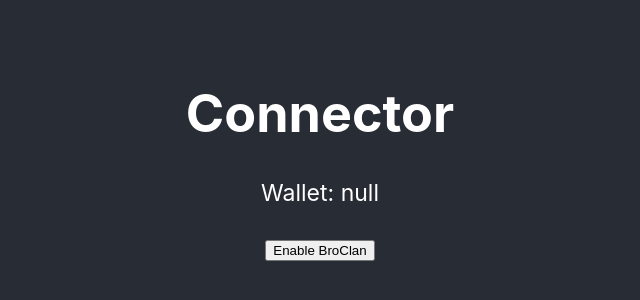
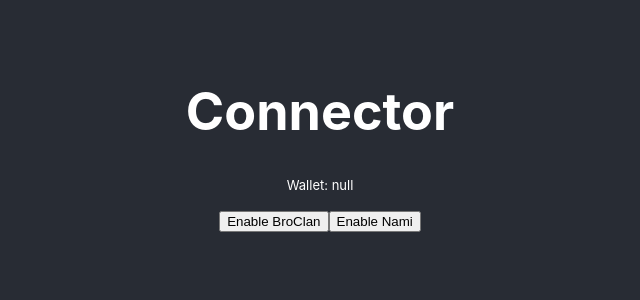
Before and after one commit to leo42/CIP-30-Extencion-MockApp, a React (Create React App) app in the folder mock-app/: page / in a window 1280 px wide. Shown: the part 246-546 px from the top of the page, without its empty margins (320-960 px from the left). Built offline with nearby package versions, Linux system fonts and the light colour scheme.

Commit message:
Create unsigned TX

```diff
--- a/mock-app/package.json
+++ b/mock-app/package.json
@@ -22,7 +22,10 @@
     "extends": [
       "react-app",
       "react-app/jest"
-    ]
+    ],
+    "env": {
+      "es2020": true
+    }
   },
   "browserslist": {
     "production": [
--- /dev/null
+++ b/mock-app/src/components/connector.css
@@ -0,0 +1,8 @@
+.connector p {
+    display: block;
+    font-size: 13px;
+    word-wrap: break-word;
+    overflow-wrap: break-word;
+    word-break: break-all; /* added property */
+    margin-bottom: 0.5rem;
+}
--- a/mock-app/src/components/connector.js
+++ b/mock-app/src/components/connector.js
@@ -1,6 +1,7 @@
 import React from 'react';
 import { useEffect, useState } from 'react';
-import {Lucid } from 'lucid-cardano'
+import {Blockfrost, Lucid , C } from 'lucid-cardano'
+import "./connector.css"
 // This is the connector component. It is the component that will be used to connect to the wallet under cardano.wallet and interact with the blockchain.
 
 function Connector() {
@@ -23,15 +24,36 @@
     const [txId, setTxId] = useState(null);
 
 
-    async function enableWallet() {
-        let api = await window.cardano.broclan.enable();
-        console.log(api)
+    async function enableWallet(walletName) {
+        let api = await window.cardano[walletName].enable();
         if (api){
             setWallet(api)
-            const lucid = await new Lucid()
+            const lucid = await  Lucid.new( new Blockfrost("https://passthrough.broclan.io", "preprod"),  "Preprod")
             lucid.selectWallet(api)
             setLucid(lucid)
+            console.log(await lucid.wallet.getUtxos())
+
         }
+    }
+
+    async function disableWallet() {
+        setBalance(null)
+        setUtxos(null)
+        setCollateral(null)
+        setUsedAddresses(null)
+        setUnusedAddresses(null)
+        setChangeAddress(null)
+        setRewardAddresses(null)
+        setTx(null)
+        setSubmittedTx(null)
+        setSubmittedUnsignedTx(null)
+        setCollateralAddress(null)
+        setScriptRequirements(null)
+        setScript(null)
+        setCompletedTx(null)
+        setTxId(null)
+        setWallet(null)
+        setLucid(null)
     }
 
     async function getBalance() {
@@ -84,8 +106,35 @@
         console.log(submittedTx)
     }
 
-    async function submitUnsignedTx(tx) {
-        let submittedUnsignedTx = await wallet.submitUnsignedTx(tx);
+    async function submitUnsignedTx() {
+        let script = await wallet.getScript();
+        let scriptRequirements = await wallet.getScriptRequirements();
+       // let address = await lucid.wallet.address();
+        console.log(lucid)
+       // console.log(lucid.wallet)
+       // console.log( await lucid.provider.getUtxos(address))
+
+       // lucid.selectWalletFrom( { "address":address, "utxos": await lucid.provider.getUtxos(address)} );
+        const tx = await lucid.newTx()
+
+        tx.payToAddress("addr_test1qpvrwlxha2a3lm8pfav6u4nd2qx5evmqk860fpwzwfs557khyrrgpn6l5dsvvus8hxa5kmh933ppnyqq79ke343t5z0swrdk0e",{lovelace: BigInt(10_000_000)});
+        tx.attachSpendingValidator({ "type": "Native" , "script":script})
+        console.log(scriptRequirements)
+        scriptRequirements.map((requirement) => {
+            if(requirement.code === 1){
+                tx.addSignerKey(requirement.value)
+            }
+            if(requirement.code === 2){
+                tx.validTo( lucid.utils.slotToUnixTime((requirement.value)))
+            }
+            if(requirement.code === 3){
+                tx.validFrom(lucid.utils.slotToUnixTime((requirement.value)))
+            }
+        }
+        )
+        const txComplete = await tx.complete()
+        console.log(txComplete.toString())
+        let submittedUnsignedTx = await wallet.submitUnsignedTx(txComplete.toString());
         setSubmittedUnsignedTx(submittedUnsignedTx)
         console.log(submittedUnsignedTx)
     }
@@ -120,42 +169,48 @@
         <div className="connector">
             <h1>Connector</h1>
             <p>Wallet: {JSON.stringify(wallet)}</p>
-           {!wallet ?  <button onClick={enableWallet}> Enable BroClan</button> : <button onClick={() =>setWallet(null)}> Disable Wallet</button>}
+           {!wallet ?
+             <div><button onClick={() => enableWallet("broclan")}> Enable BroClan</button><button onClick={() => enableWallet("nami")}> Enable Nami</button> </div> : <button onClick={disableWallet}> Disable Wallet</button>
+
+             }
             <br/>
-            {wallet &&<div> <button onClick={getBalance}> Get Balance</button>
+            {wallet &&<div>
+            <button onClick={getBalance}> Get Balance</button>
             {balance && <p>Balance: {JSON.stringify(balance)}</p>}
+            <br/>
             <button onClick={getUtxos}> Get getUtxos</button>
             {utxos && <p>Utxos: {JSON.stringify(utxos)}</p>}
+            <br/>
             <button onClick={getCollateral}> Get Collateral</button>
             {collateral && <p>Collateral: {JSON.stringify(collateral)}</p>}
-
+            <br/>
             <button onClick={getUsedAddresses}> Get Used Addresses</button>
             {usedAddresses && <p>Used Addresses: {JSON.stringify(usedAddresses)}</p>}
-
+             <br/>
             <button onClick={getUnusedAddresses}> Get Unused Addresses</button>
             {unusedAddresses && <p>Unused Addresses: {JSON.stringify(unusedAddresses)}</p>}
-
+            <br/>
             <button onClick={getChangeAddress}> Get Change Address</button>
             {changeAddress && <p>Change Address: {JSON.stringify(changeAddress)}</p>}
-
+            <br/>
             <button onClick={getRewardAddresses}> Get Reward Addresses</button>
             {rewardAddresses && <p>Reward Addresses: {JSON.stringify(rewardAddresses)}</p>}
-
+            <br/>
             <button onClick={() => submitTx(tx)}> Submit Tx</button>
             {submittedTx && <p>Submitted Tx: {JSON.stringify(submittedTx)}</p>}
-
-            <button onClick={() => submitUnsignedTx(tx)}> Submit Unsigned Tx</button>
+            <br/>
+            <button onClick={() => submitUnsignedTx()}> Submit Unsigned Tx</button>
             {submittedUnsignedTx && <p>Submitted Unsigned Tx: {JSON.stringify(submittedUnsignedTx)}</p>}
-
+            <br/>
             <button onClick={getCollateralAddress}> Get Collateral Address</button>
             {collateralAddress && <p>Collateral Address: {JSON.stringify(collateralAddress)}</p>}
-
+            <br/>
             <button onClick={getScriptRequirements}> Get Script Requirements</button>
             {scriptRequirements && <p>Script Requirements: {JSON.stringify(scriptRequirements)}</p>}
-
+            <br/>
             <button onClick={getScript}> Get Script</button>
             {script && <p>Script: {JSON.stringify(script)}</p>}
-
+            <br/>
             <button onClick={() => getCompletedTx(txId)}> Get Completed Tx</button>
             {completedTx && <p>Completed Tx: {JSON.stringify(completedTx)}</p>}
             </div>
```
